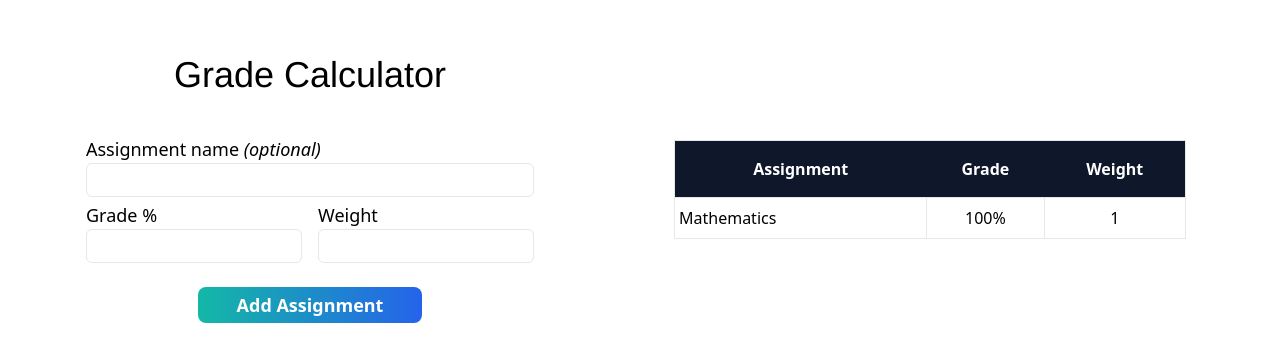
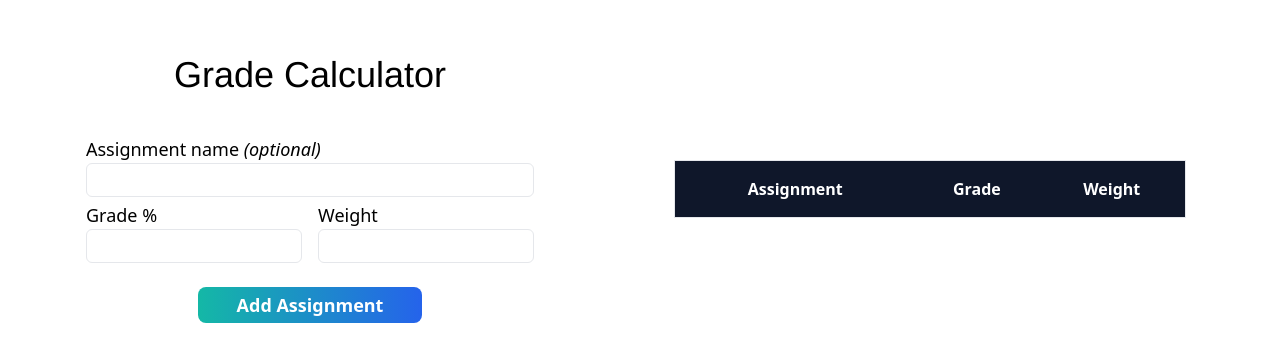
Before and after one commit to matthewholandez/grade-calculator, a Next.js app: page / in a window 1280 px wide. Shown: the part 211-572 px from the top of the page. Built offline with nearby package versions, Linux system fonts and the light colour scheme.

Commit message:
table functional

```diff
--- a/src/pages/index.tsx
+++ b/src/pages/index.tsx
@@ -1,6 +1,31 @@
 import Head from "next/head";
+import React, { useState } from "react";
 
 export default function Home() {
+
+  interface Assignment {
+    assignmentName: string;
+    grade: number;
+    weight: number;
+  }
+
+  const [assignments, setAssignments] = useState<Assignment[]>([]);
+
+  const handleAddAssignment = (event: React.FormEvent<HTMLFormElement>) => {
+    event.preventDefault();
+
+    const formData = new FormData(event.currentTarget);
+
+    const newAssignment: Assignment = {
+      assignmentName: formData.get("assignmentName") as string,
+      grade: Number(formData.get("grade") as string),
+      weight: Number(formData.get("weight") as string),
+    };
+
+    setAssignments([...assignments, newAssignment]);
+
+    event.currentTarget.reset();
+  };
 
   return (
     <>
@@ -19,28 +44,28 @@
               </div>
             </section>
             <section id="calculator" className="w-full max-w-xs sm:max-w-sm md:max-w-md">
-              <form className="flex flex-col gap-1">
+              <form className="flex flex-col gap-1" onSubmit={handleAddAssignment}>
                 <div className="flex flex-col">
                   <label className="text-lg">
                     Assignment name <span className="italic">(optional)</span>
                   </label>
-                  <input className="px-1 py-1 border rounded-md" />
+                  <input className="px-1 py-1 border rounded-md" name="assignmentName"/>
                 </div>
                 <div className="grid grid-cols-2 gap-4 mb-5">
                   <div className="flex flex-col">
                     <label className="text-lg">
                       Grade %
                     </label>
-                    <input className="py-1 px-1 border rounded-md" type="number" max="100" />
+                    <input className="py-1 px-1 border rounded-md" type="number" max="100" name="grade" />
                   </div>
                   <div className="flex flex-col ">
                     <label className="text-lg">
                       Weight
                     </label>
-                    <input className="py-1 px-1 border rounded-md" type="number"/>
+                    <input className="py-1 px-1 border rounded-md" type="number" name="weight"/>
                   </div>
                 </div>
-                <button
+                <button type="submit"
                   className="text-lg font-semibold bg-gradient-to-r from-teal-500 to-blue-600 w-1/2 mx-auto rounded-lg text-white py-1"
                 >
                   Add Assignment
@@ -50,6 +75,7 @@
           </div>
           <div className="flex flex-grow md:min-h-screen md:w-60 lg:w-70 items-center justify-center">
             <section id="results" className="w-full max-w-lg">
+              <div className="max-h-[calc(100vh-6rem)] overflow-auto">
                 <table className="border w-full table-auto">
                   <thead className="bg-slate-900 text-white">
                     <tr>
@@ -59,14 +85,17 @@
                     </tr>
                   </thead>
                   <tbody>
-                    <tr>
-                      <td className="py-2 px-1 border-b border-r">Mathematics</td>
-                      <td className="py-2 px-1 border-b border-r text-center">100%</td>
-                      <td className="py-2 px-1 border-b text-center">1</td>
-                    </tr>
+                    {assignments.map((assignment, index) => (
+                      <tr key={index}>
+                        <td className="py-2 px-1 border-b border-r">{assignment.assignmentName}</td>
+                        <td className="py-2 px-1 border-b border-r text-center">{assignment.grade}%</td>
+                        <td className="py-2 px-1 border-b text-center">{assignment.weight}</td>
+                      </tr>
+                    ))}
                   </tbody>
                 </table>
-            </section>
+              </div>
+          </section>
           </div>
         </div>
       </main>
```
